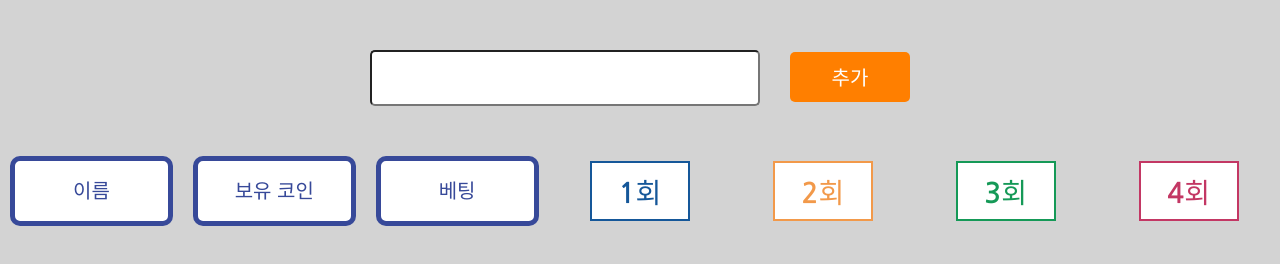
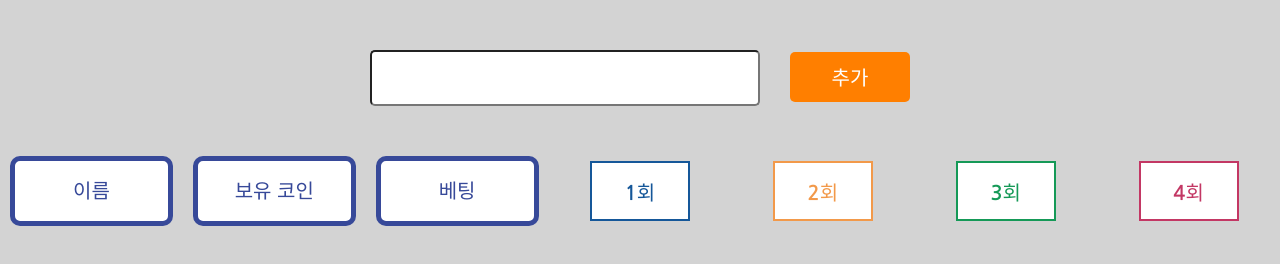
Before and after one commit to Fr0ud/chainauction, a plain HTML site: page index.html in a window 1280 px wide. Drawn offline with Linux system fonts and the light colour scheme.

Commit message:
Update index.html

```diff
--- a/index.html
+++ b/index.html
@@ -128,7 +128,7 @@
             position: relative;
             width: 100px;
             height: 60px;
-            font-size: 28px;
+            font-size: 20px;
             transition: 0.5s;
             &:focus {
                background-color: #155799;
@@ -144,7 +144,7 @@
             position: relative;
             width: 100px;
             height: 60px;
-            font-size: 28px;
+            font-size: 20px;
             transition: 0.5s;
             &:focus {
                background-color: #F2994A;
@@ -160,7 +160,7 @@
             position: relative;
             width: 100px;
             height: 60px;
-            font-size: 28px;
+            font-size: 20px;
             transition: 0.5s;
             &:focus {
                background-color: #159957;
@@ -176,7 +176,7 @@
             position: relative;
             width: 100px;
             height: 60px;
-            font-size: 28px;
+            font-size: 20px;
             transition: 0.5s;
             &:focus {
                background-color: #C33764;
```
